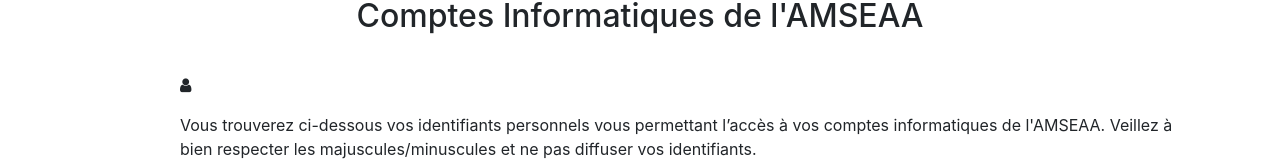
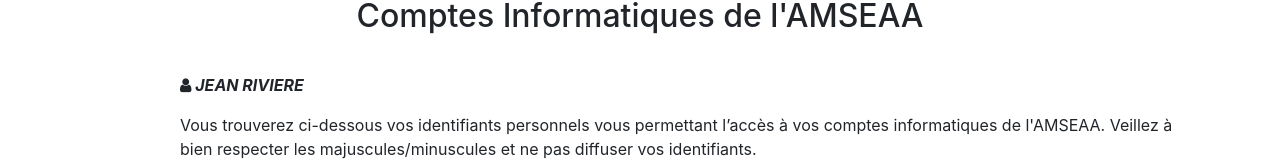
Before and after one commit to adapei-meuse/AMSEAA_Compte, a plain HTML site: page index.html in a window 1280 px wide. Shown: the part 302-467 px from the top of the page. Drawn offline with Linux system fonts and the light colour scheme.

Commit message:
Update index.html

```diff
--- a/index.html
+++ b/index.html
@@ -36,7 +36,7 @@
             </div>
             <div class="row" style="padding-top: 30px;">
                 <div class="col offset-1">
-                    <p style="font-weight: bold;font-style: italic;"><i class="fa fa-user"></i> <span id="Jean RIVIERE"></span></p>
+                    <p style="font-weight: bold;font-style: italic;"><i class="fa fa-user"></i> <span id="">JEAN RIVIERE</span></p>
                 </div>
             </div>
             <div class="row">
```
